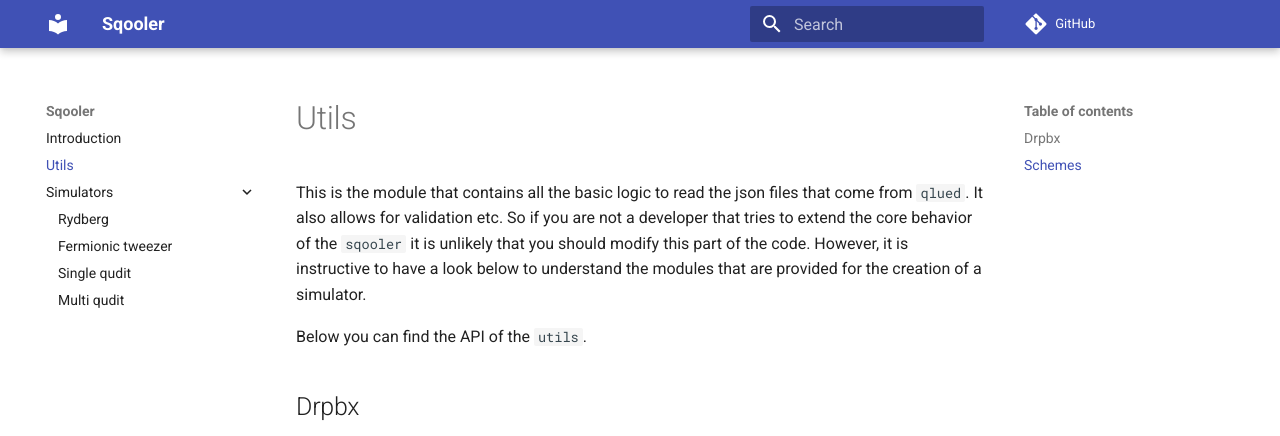
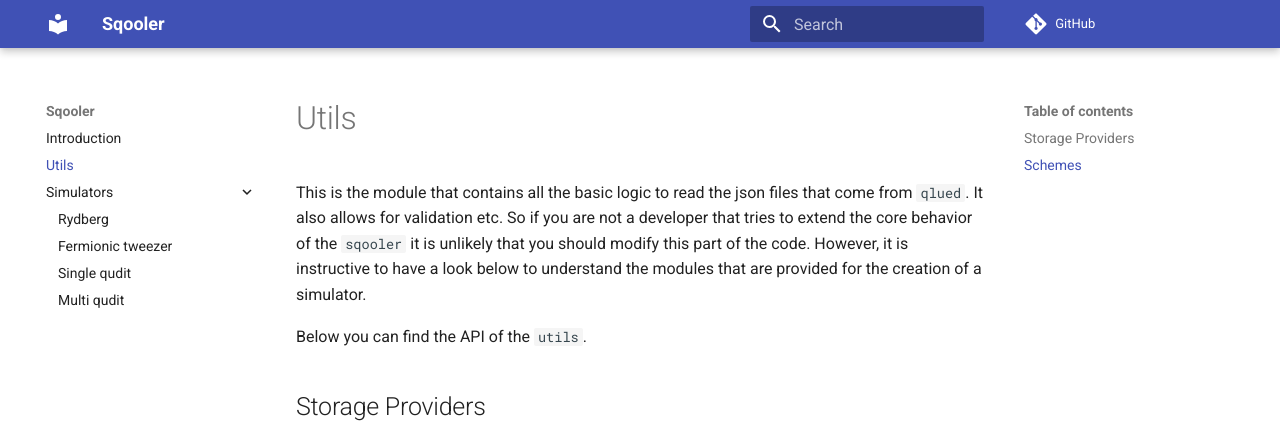
Before and after one commit to Alqor-UG/sqooler, an MkDocs documentation site: the page built from docs/utils.md, in a window 1280 px wide and 967 px high, cut to the strip 0-436 px from the top of the window. Built offline with MkDocs 1.6.1 and Material for MkDocs 9.7.7, drawn with Linux system fonts in a browser that asks for light colours; comment, search, counter and statistics services are not loaded.

Commit message:
Update utils.md

```diff
--- a/docs/utils.md
+++ b/docs/utils.md
@@ -9,9 +9,9 @@
 
 Below you can find the API of the `utils`.
 
-## Drpbx
+## Storage Providers
 
-::: utils.drpbx
+::: utils.storage_providers
     handler: python
     options:
       show_source: true
```
